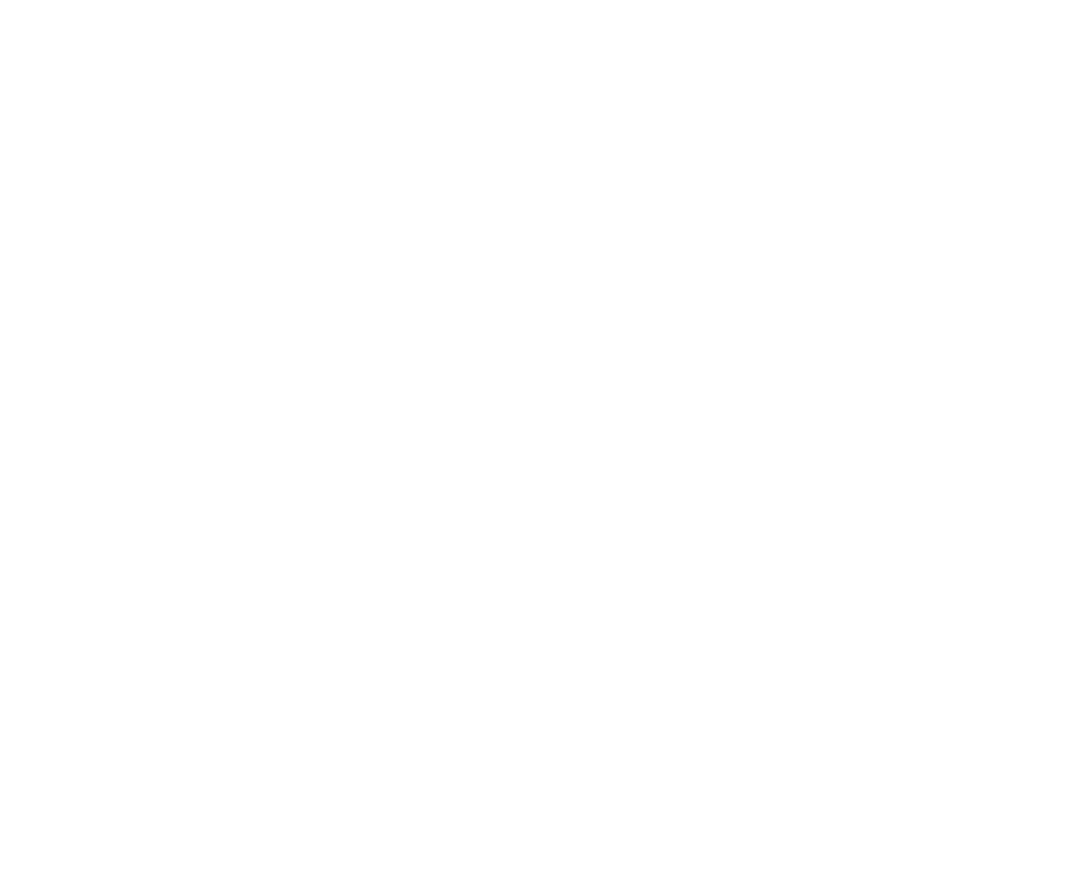
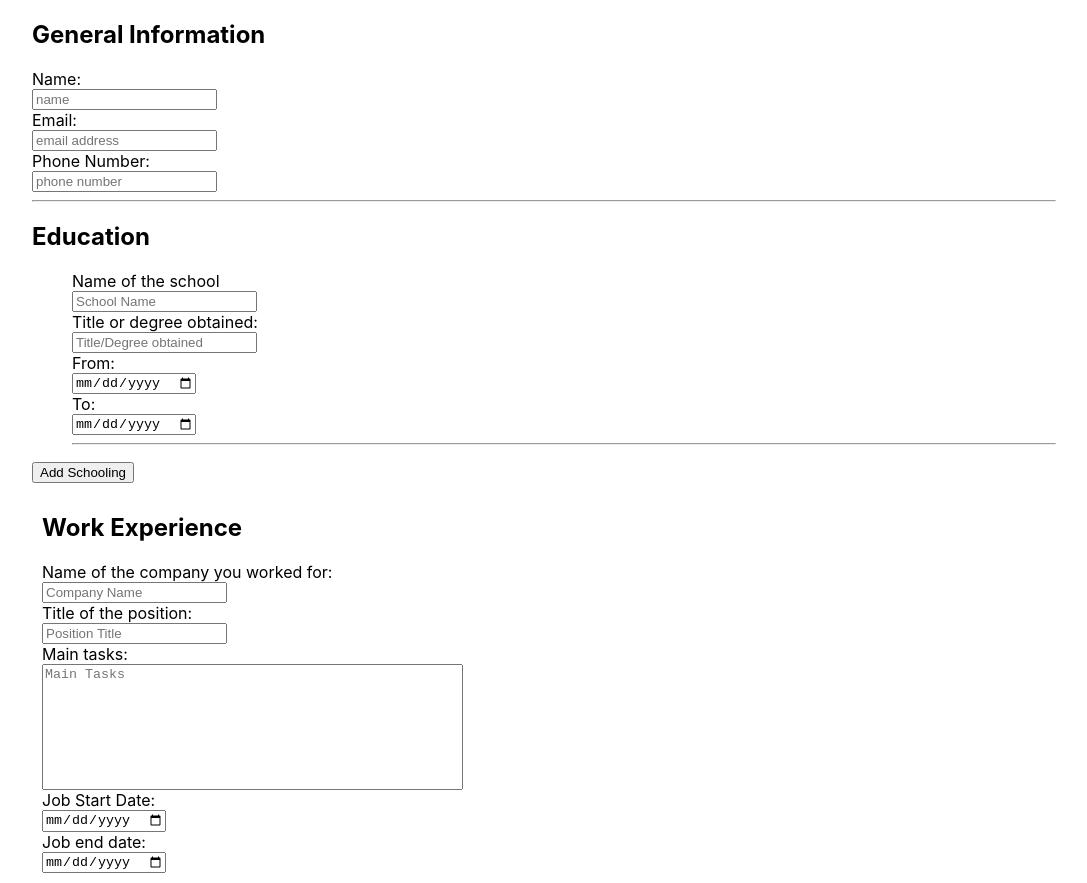
Before and after one commit to rael1411/myCV, a React (Create React App) app: page / in a window 1280 px wide. Shown: the whole page, without its empty margins (96-1183 px from the left). Before the commit the page ends 800 px from the top, so only its background shows below. Built offline with nearby package versions, Linux system fonts and the light colour scheme.

Commit message:
basic CV + education array, work WIP

```diff
--- a/package.json
+++ b/package.json
@@ -10,6 +10,7 @@
     "react": "^17.0.2",
     "react-dom": "^17.0.2",
     "react-scripts": "4.0.3",
+    "uniqid": "^5.3.0",
     "web-vitals": "^1.0.1"
   },
   "scripts": {
@@ -18,7 +19,7 @@
     "test": "react-scripts test",
     "eject": "react-scripts eject",
     "predeploy": "npm run build",
-    "deploy":"gh-pages -d build"
+    "deploy": "gh-pages -d build"
   },
   "eslintConfig": {
     "extends": [
--- a/src/App.css
+++ b/src/App.css
@@ -1,38 +1,32 @@
-.App {
-  text-align: center;
+textarea {
+  resize: none;
 }
 
-.App-logo {
-  height: 40vmin;
-  pointer-events: none;
+#formContainer {
+  width: 80%;
+  margin: auto;
 }
 
-@media (prefers-reduced-motion: no-preference) {
-  .App-logo {
-    animation: App-logo-spin infinite 20s linear;
-  }
+input {
+  display: block;
 }
-
-.App-header {
-  background-color: #282c34;
-  min-height: 100vh;
-  display: flex;
-  flex-direction: column;
-  align-items: center;
-  justify-content: center;
-  font-size: calc(10px + 2vmin);
-  color: white;
+textarea {
+  display: block;
 }
-
-.App-link {
-  color: #61dafb;
+ul {
+  list-style-type: none;
 }
-
-@keyframes App-logo-spin {
-  from {
-    transform: rotate(0deg);
-  }
-  to {
-    transform: rotate(360deg);
-  }
+#educationContainer{
+  width: 100%;
+  display: inline-block;
 }
+.schoolingInfo {
+  width: 300px;
+  margin-top: 20px;
+}
+#workExp {
+  margin: 10px;
+  display: block;
+  float: left;
+  width: 100%;
+}
--- a/src/App.js
+++ b/src/App.js
@@ -1,10 +1,12 @@
 import './App.css';
 import React from "react";
+import FormContainer from "./components/FormContainer"
 
 function App() {
 
   return (
     <div>
+      <FormContainer />
     </div>
   );
 }
--- a/src/components/Education.js
+++ b/src/components/Education.js
@@ -1 +1,59 @@
 import React from "react";
+
+class Education extends React.Component {
+  render() {
+    return (
+      <div>
+
+        <label>
+          Name of the school
+          <input
+            type="text"
+            name="schoolName"
+            onChange={this.props.handleChange}
+            value={this.props.state.education[this.props.index].schoolName}
+            placeholder="School Name"
+            data-key={this.props.id}
+          />
+        </label>
+        <label>
+          Title or degree obtained:
+          <input
+            type="text"
+            name="educationTitle"
+            onChange={this.props.handleChange}
+            value={this.props.state.education[this.props.index].educationTitle}
+            placeholder="Title/Degree obtained"
+            data-key={this.props.id}
+          />
+        </label>
+        <label>
+          From:
+          <input
+            type="date"
+            name="educationStartDate"
+            onChange={this.props.handleChange}
+            value={
+              this.props.state.education[this.props.index].educationStartDate
+            }
+            data-key={this.props.id}
+          />
+        </label>
+        <label>
+          To:
+          <input
+            type="date"
+            name="educationEndDate"
+            onChange={this.props.handleChange}
+            value={
+              this.props.state.education[this.props.index].educationEndDate
+            }
+            data-key={this.props.id}
+          />
+        </label>
+      </div>
+    );
+  }
+}
+
+export default Education;
--- /dev/null
+++ b/src/components/EducationContainer.js
@@ -0,0 +1,43 @@
+import React from "react";
+import Education from "./Education";
+
+class EducationContainer extends React.Component {
+  createNew = (e) => {
+    e.preventDefault();
+    this.props.initializeEducation();
+  };
+  componentDidMount() {
+    this.props.initializeEducation();
+  }
+  test = [1, 2, 3];
+  render() {
+    return (
+      <div id="EducationContainer">
+        <h2>Education</h2>
+        <ul>
+          {this.props.state.education.map((item, index) => {
+            return (
+              <li key={item.id} className="schoolingInfo">
+                {
+                  <Education
+                    handleChange={this.props.handleChange}
+                    state={this.props.state}
+                    key={item.id}
+                    id={item.id}
+                    index={index}
+                  />
+                }
+              </li>
+            );
+          })}
+                  <hr />
+
+        </ul>
+        <button onClick={this.createNew} id="addSchool">Add Schooling</button>
+
+      </div>
+    );
+  }
+}
+
+export default EducationContainer;
--- /dev/null
+++ b/src/components/FormContainer.js
@@ -0,0 +1,75 @@
+import React, { Component } from "react";
+import GeneralInfo from "./GeneralInfo";
+import EducationContainer from "./EducationContainer";
+import WorkContainer from "./WorkContainer";
+import uniqid from "uniqid";
+
+class FormContainer extends Component {
+  constructor() {
+    super();
+    this.state = {
+      name: "",
+      email: "",
+      phoneNumber: "",
+      education: [],
+      companyName: "",
+      positionTitle: "",
+      mainTasks: "",
+      jobDateStart: "",
+      jobDateEnd: "",
+    };
+  }
+  handleChange = (e) => {
+    const { name, value } = e.target;
+    const educationContainer = [
+      "schoolName",
+      "educationStartDate",
+      "educationEndDate",
+      "educationTitle",
+    ];
+    //checking if the information received should be stored in the education array
+    //if so, change the values in the array
+    //otherwise, change the state normally
+    if (educationContainer.includes(name) === true) {
+      const tempArr = this.state.education.slice();
+      const position = tempArr.findIndex(element => element.id === e.target.dataset.key)
+      tempArr[position][name] = value;
+      this.setState({
+        education: tempArr,
+      });
+    } else {
+      this.setState({
+        [name]: value,
+      });
+    }
+    console.log(this.state)
+  };
+  initializeEducation = (e) => {
+    const obj = {
+      schoolName: "",
+      educationStartDate: "",
+      educationEndDate: "",
+      educationTitle: "",
+      id: uniqid(),
+    };
+    this.setState({
+      education: [...this.state.education, obj],
+    });
+  };
+  render() {
+    return (
+      <form id="formContainer">
+        <GeneralInfo handleChange={this.handleChange} state={this.state} />
+        <EducationContainer
+          handleChange={this.handleChange}
+          initializeEducation={this.initializeEducation}
+          state={this.state}
+        />
+        <WorkContainer handleChange={this.handleChange} state={this.state} />
+        {/* <button id="submit">Submit</button> */}
+      </form>
+    );
+  }
+}
+
+export default FormContainer;
--- a/src/components/GeneralInfo.js
+++ b/src/components/GeneralInfo.js
@@ -1 +1,43 @@
 import React from "react";
+
+function GeneralInfo(props) {
+  return (
+    <div id="generalInfo">
+      <h2>General Information</h2>
+      <label>
+          Name:
+          <input
+            type="text"
+            name="name"
+            onChange={props.handleChange}
+            placeholder="name"
+            value={props.state.name}
+          />
+      </label>
+      <label>
+          Email:
+          <input
+            type="email"
+            name="email"
+            onChange={props.handleChange}
+            placeholder="email address"
+            value={props.state.email}
+          />
+      </label>
+      <label>
+          Phone Number:
+          <input
+            type="text"
+            name="number"
+            onChange={props.handleChange}
+            placeholder="phone number"
+            pattern="[0-9]*"
+            value={props.state.number}
+          />
+      </label>
+      <hr />
+    </div>
+  );
+}
+
+export default GeneralInfo;
--- a/src/components/Work.js
+++ b/src/components/Work.js
@@ -1 +1,61 @@
 import React from "react";
+
+function Work(props) {
+  return (
+    <div id="workExp">
+      <h2>Work Experience</h2>
+      <label>
+          Name of the company you worked for:
+        <input
+          type="text"
+          name="companyName"
+          placeholder="Company Name"
+          onChange={props.handleChange}
+          value={props.state.companyName}
+        />
+      </label>
+      <label>
+          Title of the position:
+        <input
+          type="text"
+          name="positionTitle"
+          placeholder="Position Title"
+          onChange={props.handleChange}
+          value={props.state.positionTitle}
+        />
+      </label>
+      <label>
+          Main tasks:
+        <textarea
+          rows="8"
+          cols="50"
+          name="mainTasks"
+          placeholder="Main Tasks"
+          onChange={props.handleChange}
+          value={props.state.mainTasks}
+        />
+      </label>
+      <label>
+        Job Start Date:
+        <input
+          type="date"
+          name="jobDateStart"
+          placeholder=""
+          onChange={props.handleChange}
+          value={props.state.jobDateStart}
+        />
+      </label>
+      <label>
+        Job end date:
+        <input
+          type="date"
+          name="jobDateEnd"
+          placeholder=""
+          onChange={props.handleChange}
+          value={props.state.jobDateEnd}
+        />
+      </label>
+    </div>
+  );
+}
+export default Work;
--- /dev/null
+++ b/src/components/WorkContainer.js
@@ -0,0 +1,12 @@
+import React from "react"
+import Work from "./Work"
+
+function WorkContainer(props){
+    return(
+        <div id="workContainer">
+            <Work handleChange={props.handleChange} state={props.state}/>
+        </div>
+    )
+}
+
+export default WorkContainer
```
Also changed, not shown: 2 other files (tests, documents, lock files or other folders).
